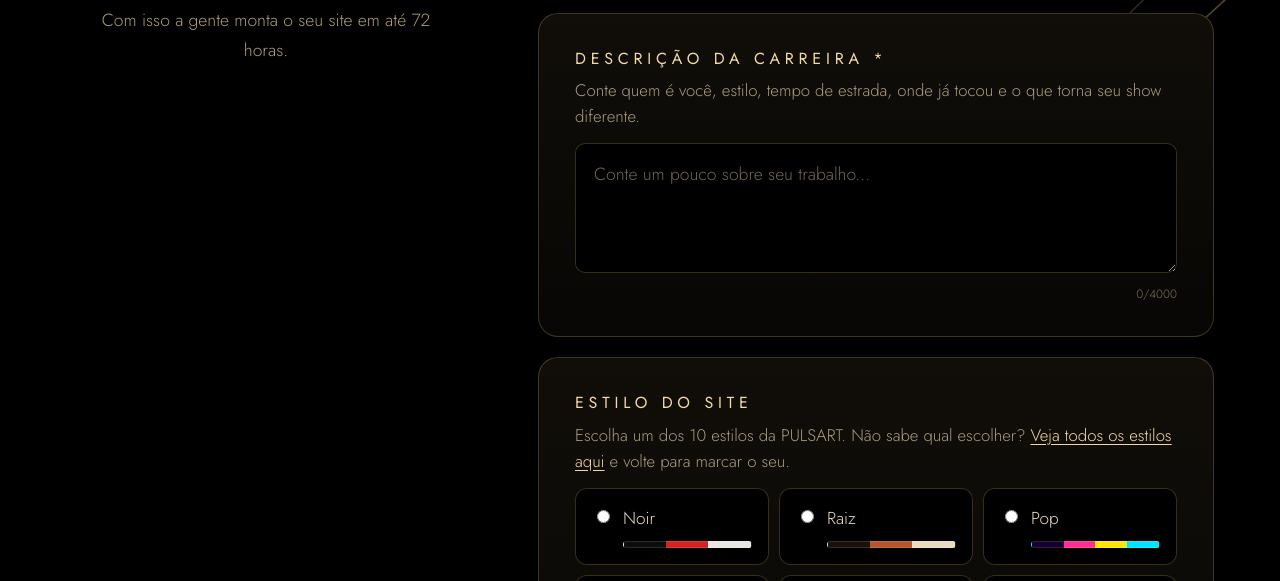
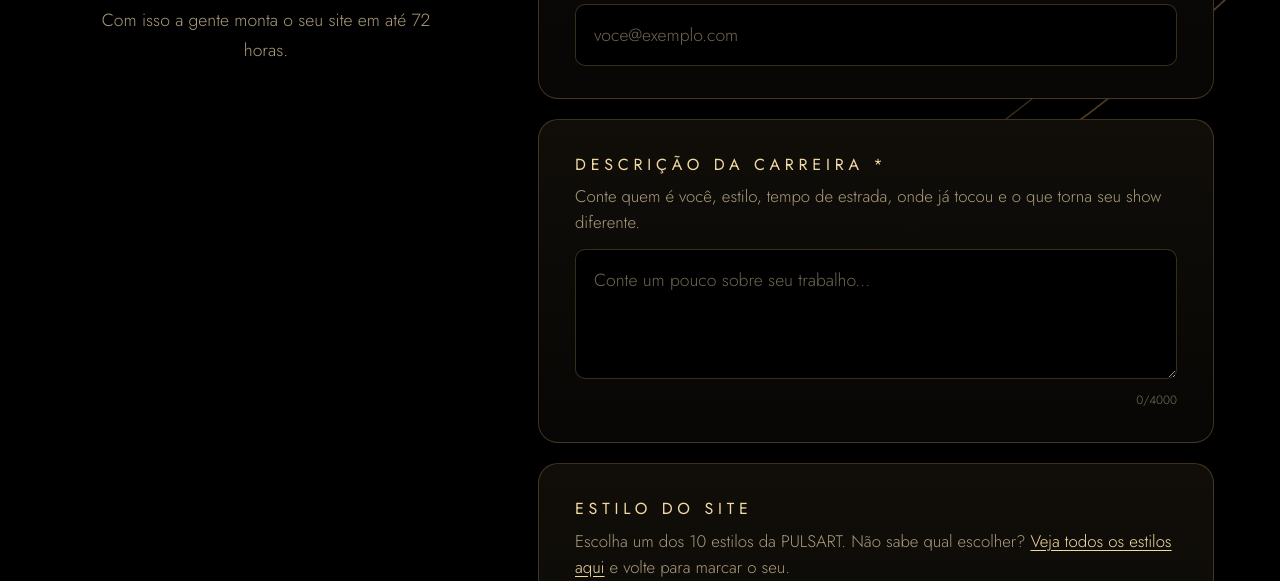
Before and after one commit to bru-nas/pulsart, a plain HTML site: page BRIEFINGARTISTAS/index.html in a window 1280 px wide. Shown: the part 519-1100 px from the top of the page. Drawn offline with Linux system fonts and the light colour scheme.

Commit message:
Add files via upload

```diff
--- a/BRIEFINGARTISTAS/index.html
+++ b/BRIEFINGARTISTAS/index.html
@@ -22,7 +22,7 @@ header{text-align:center}
 .card h2{font-weight:400;font-size:.8rem;letter-spacing:.3em;text-transform:uppercase;margin:0 0 6px;color:var(--g1)}
 .card .h{color:var(--m);font-size:.9rem;margin:0 0 14px;line-height:1.55}
 label{display:block;font-size:.78rem;letter-spacing:.14em;text-transform:uppercase;color:var(--g2);margin:14px 0 7px}label:first-of-type{margin-top:0}
-input[type=text],input[type=tel],input[type=url],input[type=password],textarea{width:100%;background:#000;color:var(--t);border:1px solid var(--l);border-radius:10px;padding:14px;font:300 1rem 'Jost',system-ui,sans-serif}
+input[type=text],input[type=tel],input[type=email],input[type=url],input[type=password],textarea{width:100%;background:#000;color:var(--t);border:1px solid var(--l);border-radius:10px;padding:14px;font:300 1rem 'Jost',system-ui,sans-serif}
 input::placeholder,textarea::placeholder{color:#6f6450}
 textarea{min-height:130px;resize:vertical}input:focus,textarea:focus{outline:none;border-color:var(--g2);box-shadow:0 0 0 3px rgba(201,160,99,.18)}
 .cnt{text-align:right;color:#7d7058;font-size:.75rem;margin-top:4px}
@@ -90,7 +90,7 @@ body>.w>form{padding-top:70px;max-width:820px}
 .card{padding:32px 36px;border-radius:20px;margin-bottom:20px}
 .card h2{font-size:1rem}.card .h{font-size:1.05rem}
 label{font-size:.9rem}
-input[type=text],input[type=tel],input[type=url],input[type=password],textarea{font-size:1.1rem;padding:17px 18px}
+input[type=text],input[type=tel],input[type=email],input[type=url],input[type=password],textarea{font-size:1.1rem;padding:17px 18px}
 .tm{grid-template-columns:repeat(3,1fr)}.tm label{font-size:1.08rem;padding:16px}.tm small{font-size:.85rem}
 .btn{font-size:1.15rem;padding:24px;letter-spacing:.24em}
 .btn.s{font-size:.95rem;padding:14px 26px}
@@ -111,7 +111,7 @@ form footer,footer{font-size:.78rem}
 <div class="card"><h2>Seus dados</h2><p class="h">Os campos com * são obrigatórios.</p>
 <label for="nome">Nome artístico *</label><input id="nome" type="text" maxlength="80" placeholder="Digite seu nome artístico">
 <label for="insta">Instagram</label><input id="insta" type="text" maxlength="80" placeholder="@seuinstagram">
-<label for="zap">WhatsApp para contratação *</label><input id="zap" type="tel" inputmode="tel" maxlength="20" placeholder="(00) 00000-0000"></div>
+<label for="zap">WhatsApp para contratação *</label><input id="zap" type="tel" inputmode="tel" maxlength="20" placeholder="(00) 00000-0000"> <label for="email">E-mail (para receber a confirmação do envio)</label><input id="email" type="email" maxlength="120" autocomplete="email" placeholder="voce@exemplo.com"></div>
 
 <div class="card"><h2>Descrição da carreira *</h2><p class="h">Conte quem é você, estilo, tempo de estrada, onde já tocou e o que torna seu show diferente.</p>
 <textarea id="desc" maxlength="4000" placeholder="Conte um pouco sobre seu trabalho..."></textarea><div class="cnt"><span id="dc">0</span>/4000</div></div>
@@ -265,7 +265,7 @@ $('f').addEventListener('submit',function(e){e.preventDefault();if(busy||!val())
     return tryUp(0)}).then(function(){done+=a.o.f.size;setp(0);a.o.el.classList.add('done');return next()})}
   return next()}).then(function(){$('ups').textContent='Finalizando...';
   var yt=[].map.call(document.querySelectorAll('.yt'),function(y){return y.value.trim()}).filter(Boolean);
-  return jf(API+'/api/submit?id='+id+'&t='+tk,{method:'POST',headers:{'content-type':'application/json'},body:JSON.stringify({nome:$('nome').value,insta:$('insta').value,zap:$('zap').value,desc:$('desc').value,tema:(document.querySelector('input[name=tema]:checked')||{}).value||'',formatos:$('formatos').value,spotify:[].map.call(document.querySelectorAll('.sp'),function(y){return y.value.trim()}).filter(Boolean),redes:$('redes').value,yt:yt})})})
+  return jf(API+'/api/submit?id='+id+'&t='+tk,{method:'POST',headers:{'content-type':'application/json'},body:JSON.stringify({nome:$('nome').value,email:$('email').value.trim(),insta:$('insta').value,zap:$('zap').value,desc:$('desc').value,tema:(document.querySelector('input[name=tema]:checked')||{}).value||'',formatos:$('formatos').value,spotify:[].map.call(document.querySelectorAll('.sp'),function(y){return y.value.trim()}).filter(Boolean),redes:$('redes').value,yt:yt})})})
  .then(function(){var m='Olá, PULSART! Segue o comprovante do Pix (50%) do meu site.\n\nNome: '+$('nome').value.trim()+'\nCódigo do briefing: '+id;
   $('wa').href='https://wa.me/5562996690398?text='+encodeURIComponent(m);
   ov.classList.add('hide');$('fim').classList.remove('hide');window.scrollTo(0,0)})
```
